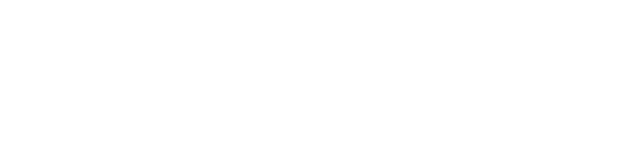
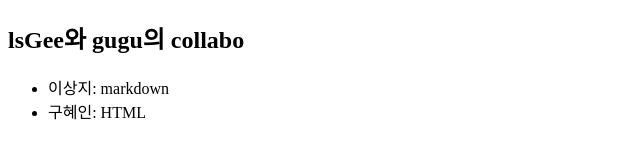
Before and after one commit to lsGee/collabo, a plain HTML site: page index.html in a window 1280 px wide. Shown: the whole page, without its empty margins (0-640 px from the left). Drawn offline with Linux system fonts and the light colour scheme.

Commit message:
Add team member info

```diff
--- a/index.html
+++ b/index.html
@@ -3,9 +3,13 @@
 <head>
     <meta charset="UTF-8">
     <meta name="viewport" content="width=device-width, initial-scale=1.0">
-    <title>Document</title>
+    <title>lsGee & gugu</title>
 </head>
 <body>
-
+    <h2>lsGee와 gugu의 collabo</h2>
+    <ul>
+        <li>이상지: markdown</li>
+        <li>구혜인: HTML</li>
+    </ul>
 </body>
 </html>
```
